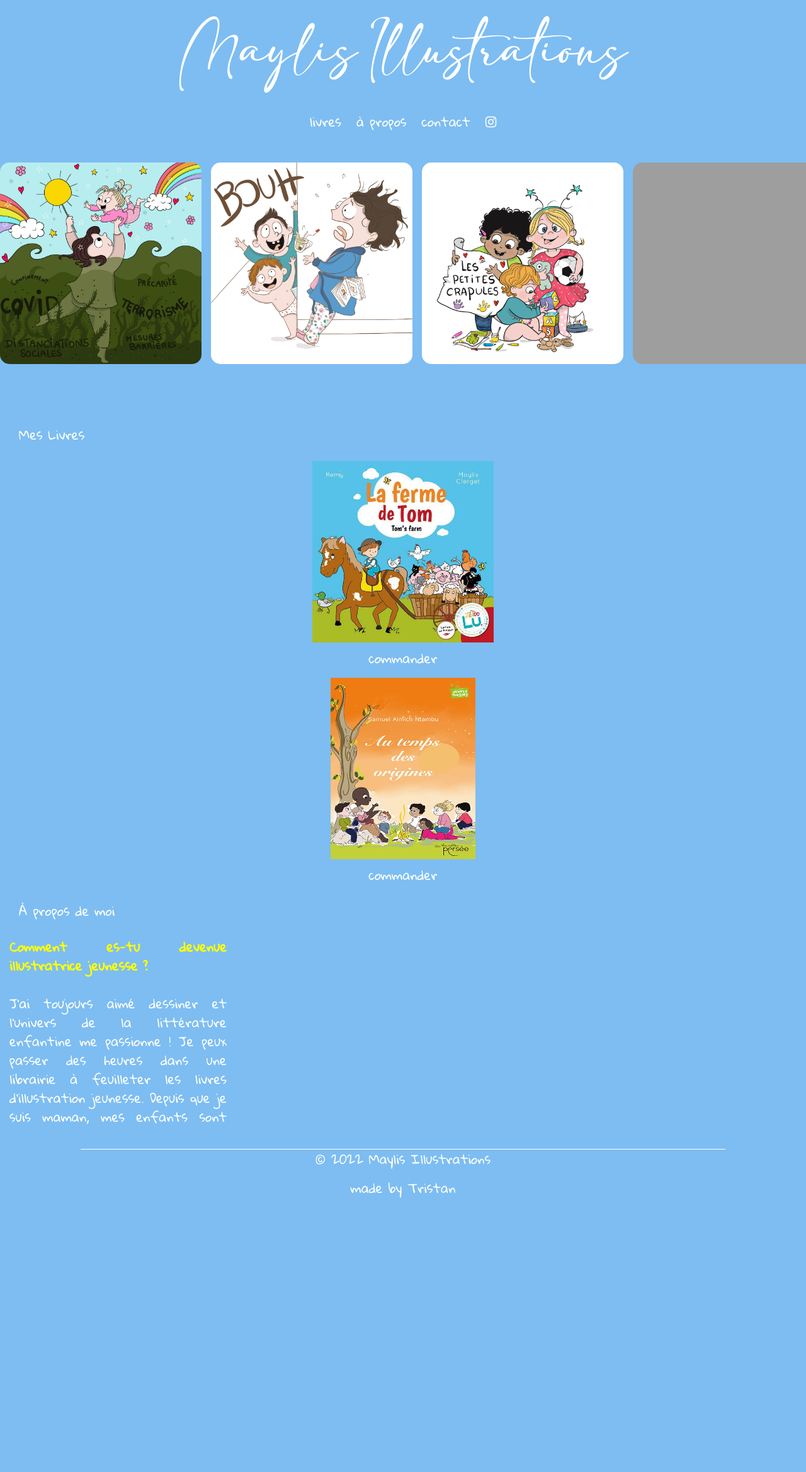
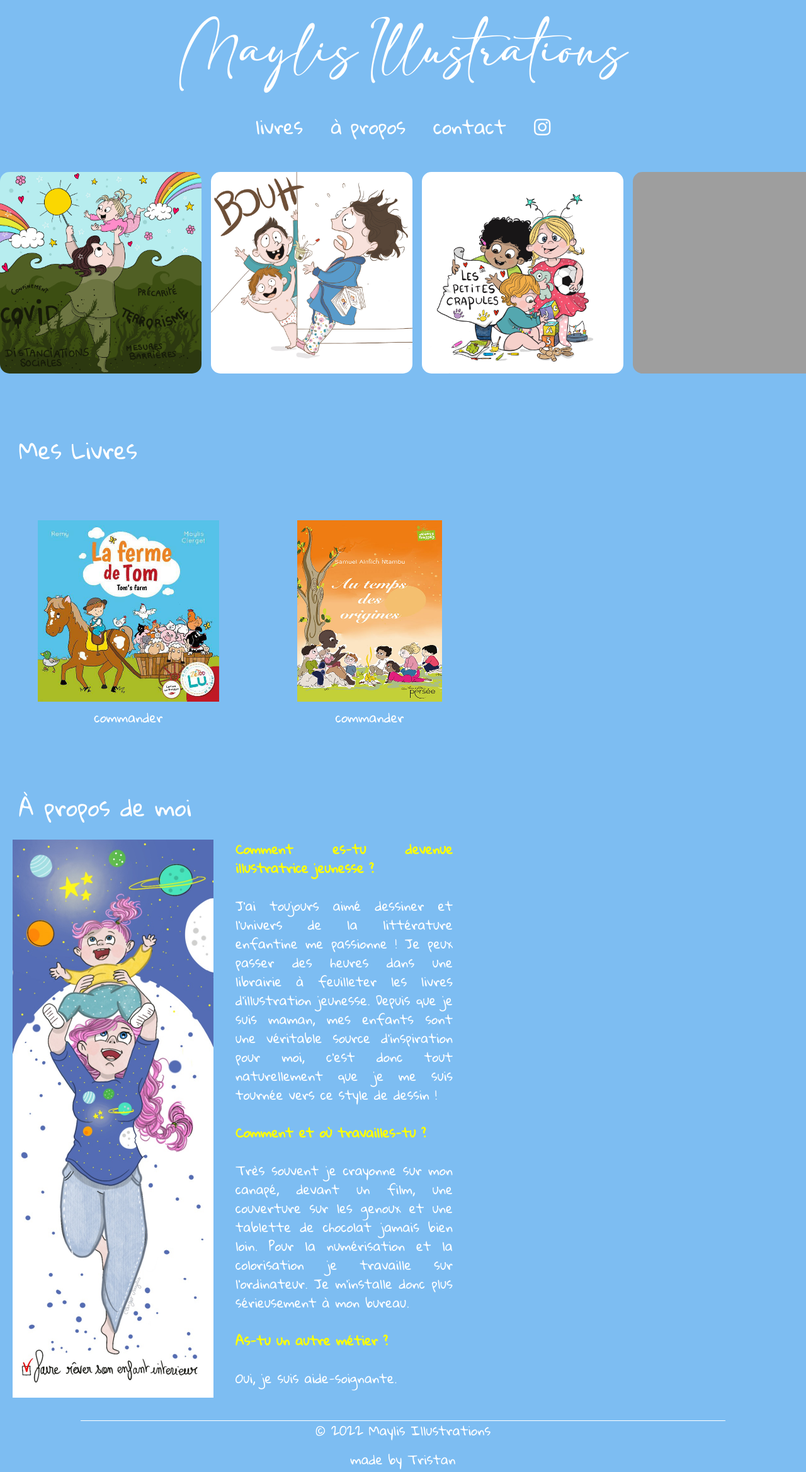
Before and after one commit to tristansd90/Maylis_Illustrations, a PHP site: page / in a window 1280 px wide. Shown: the whole page at 63% size. Before the commit the page ends 1906 px from the top, so only its background shows below. Run offline with PHP 8.4, Linux system fonts and the light colour scheme; some web fonts are replaced; grey boxes are pictures that could not be loaded.

Commit message:
test responsive tablet

```diff
--- a/css/style.css
+++ b/css/style.css
@@ -124,33 +124,57 @@
 
 }
 @media screen and (min-width: 768px) {
-    header>h1 {
+    /* ----- GENERALE */
+    h2 {
+        font-size: 36px;
+    }
+    /* ----- header */
+    header h1 {
         font-size: 60px;
     }
-     header>img {
+     header img {
         height: 148.5px;
         width: 105px;
     }
-    /*header>nav>a {
+    header nav a {
         margin: 0;
-        padding: 5px 110px;
+        padding: 5px 20px;
         font-size: 30px;
         border-radius: 10px;
         transition: background-color .5s ease;
     }
-    header>nav>a:hover {
+    header nav a:hover {
         background-color: var(--text-color);
         color: var(--main-color);
-    } */
+    }
     /* --- portfolio */
-    /* #portfolio {
-        margin-top: 50px;
-    } */
+    #portfolio {
+        margin-top: 100px;
+    }
     /* --- books */
-    /* #books>img {
-        display: inline;
+    #books article {
+        display: inline-block;
+        margin: 60px;
+    }
+    #books img {
         height: 400px;
         width: 400px;
         margin: 0;
-    } */
+    }
+    /* ---- interview */
+    #interview article {
+        display: inline-flex;
+    }
+    #interview img {
+        display: inline;
+        height: 886px;
+        width:319px;
+        margin: 0 20px;
+    }
+    #interview p {
+        height: 886px;
+        width: 360px;
+        overflow: auto;
+        padding-left: 15px;
+    }
 }
--- a/index.html
+++ b/index.html
@@ -61,6 +61,7 @@
 
         <section id="interview">
             <h2>À propos de moi</h2>
+            <article>
                 <img src="./images/ marque-page.jpg" alt="dessin">
                 <div class="paragraph">
                     <p>
@@ -111,6 +112,7 @@
                         j'affectionne beaucoup et que j'aime particulièrement dessiner !
                     </p>
                 </div>
+            </article>
         </section>
     </main>
 
```
Lines whose indentation alone changed are shown as unchanged.
